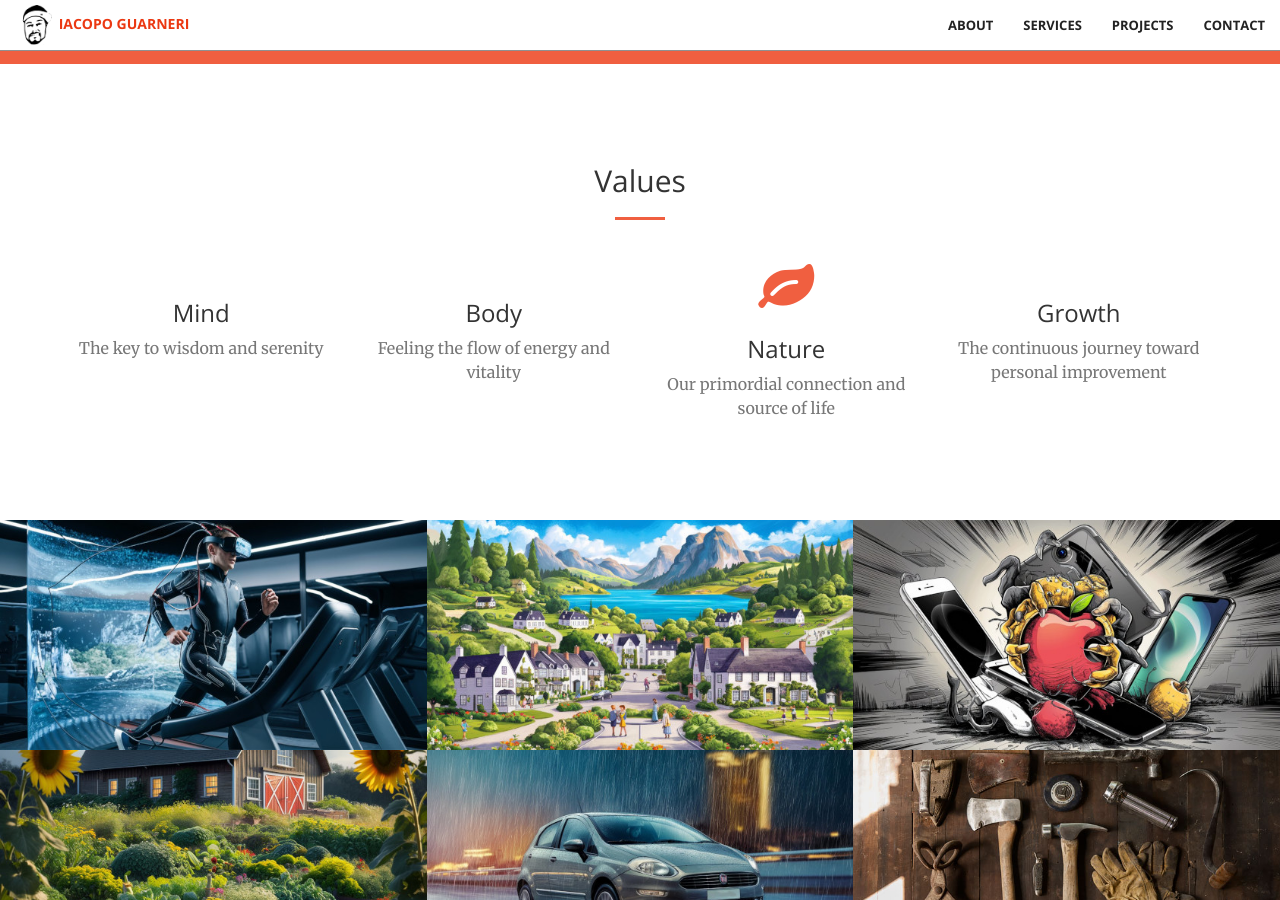
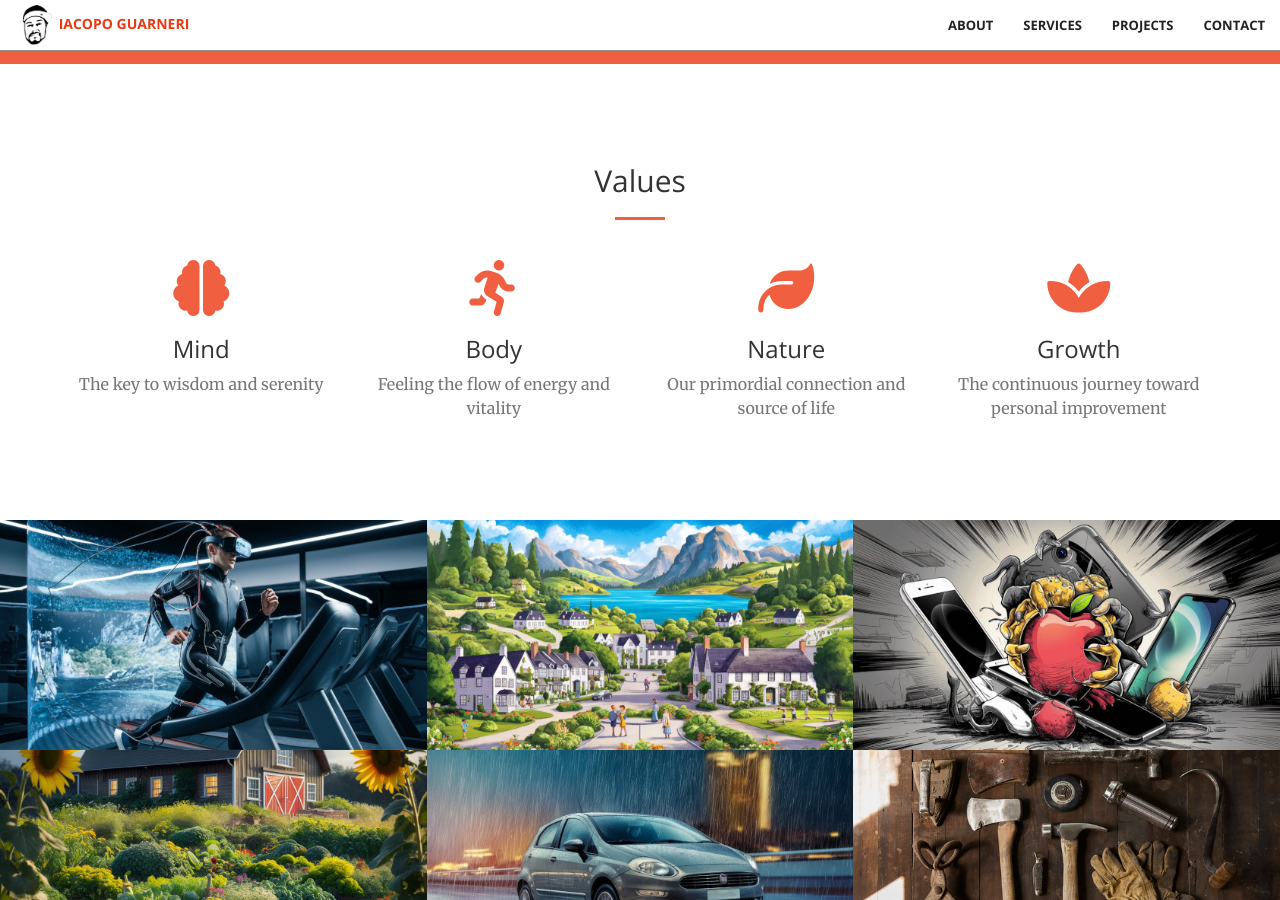
Before and after one commit to iacoposk8/iacoposk8.github.io, a Jekyll site: the page built from index.html, in a window 1280 px wide and 900 px high, scrolled down 620 px. Built offline with Jekyll 4.4.1, drawn with Linux system fonts in a browser that asks for light colours.

Commit message:
Update head.html

```diff
--- a/_includes/head.html
+++ b/_includes/head.html
@@ -16,7 +16,7 @@
     <!-- Custom Fonts -->
     <link href='https://fonts.googleapis.com/css?family=Open+Sans:300italic,400italic,600italic,700italic,800italic,400,300,600,700,800' rel='stylesheet' type='text/css'>
     <link href='https://fonts.googleapis.com/css?family=Merriweather:400,300,300italic,400italic,700,700italic,900,900italic' rel='stylesheet' type='text/css'>
-    <link rel="stylesheet" href="/font-awesome/css/font-awesome.min.css" type="text/css">
+    <link rel="stylesheet" href="https://cdnjs.cloudflare.com/ajax/libs/font-awesome/6.5.2/css/all.min.css" type="text/css">
 
     <!-- Plugin CSS -->
     <link rel="stylesheet" href="/css/animate.min.css" type="text/css">
```
